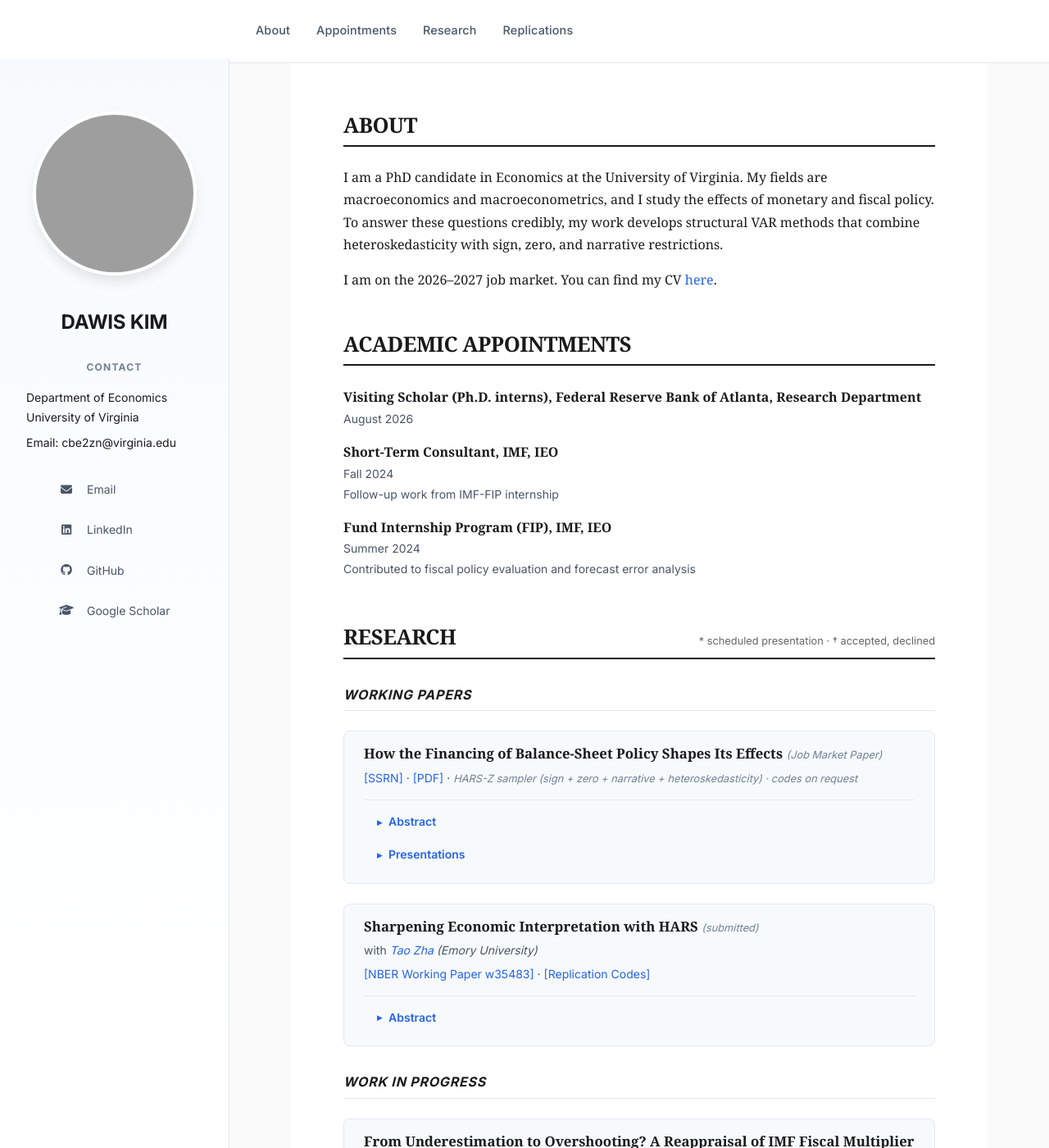
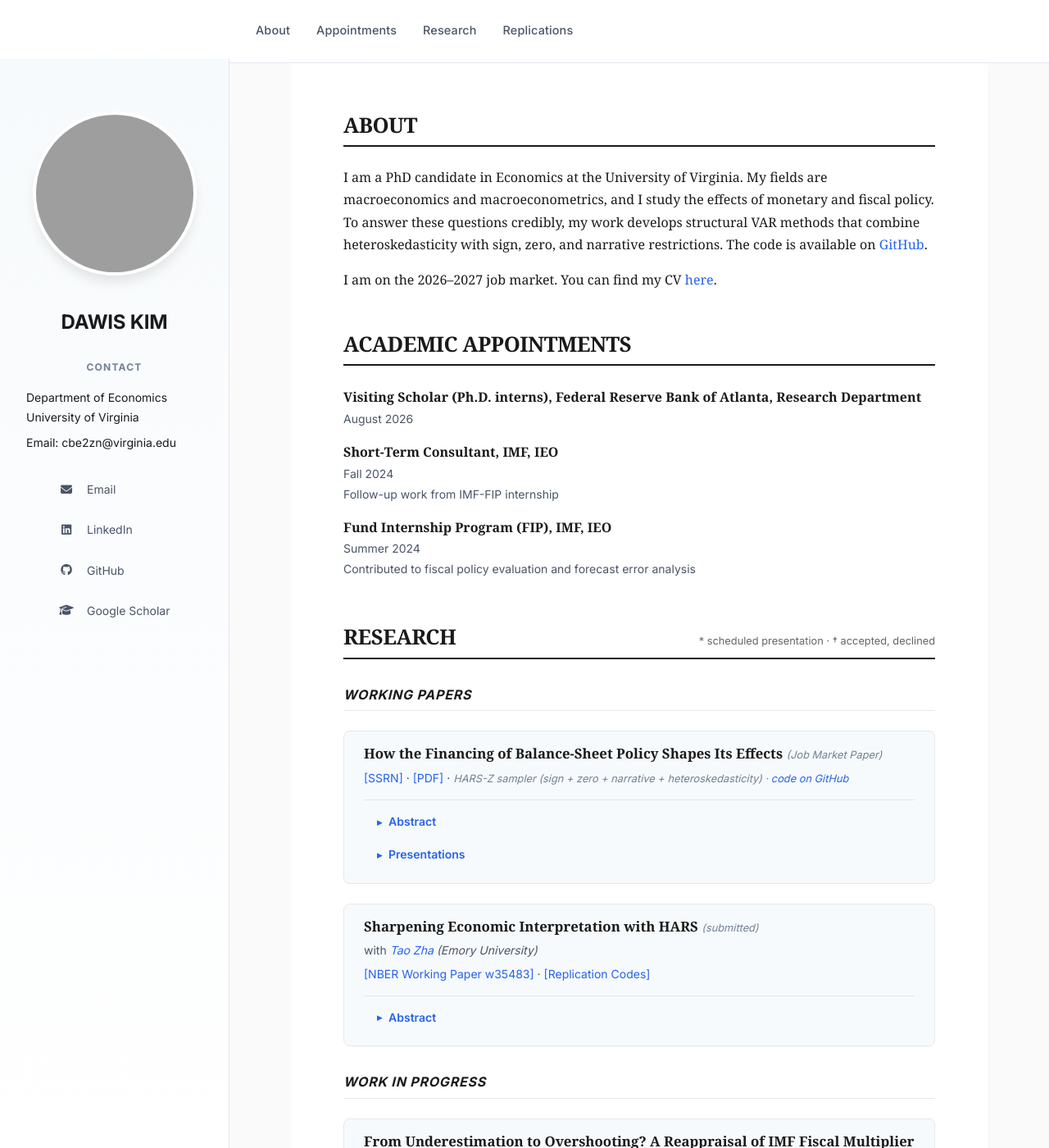
Before and after one commit to davidkim5707/website, a Jekyll site: the page built from index.md, in a window 1280 px wide and 1400 px high. Shown: the whole window at 82% size. Built offline with Jekyll 4.4.1, drawn with Linux system fonts in a browser that asks for light colours; some web fonts are replaced; grey boxes are pictures that could not be loaded.

Commit message:
Link the About intro and the two papers to the svar-hetero-toolkit repository
Co-Authored-By: Claude Fable 5.1 <noreply@anthropic.com>

```diff
--- a/index.md
+++ b/index.md
@@ -6,7 +6,7 @@ title: About
 # ABOUT
 {: #about}
 
-I am a PhD candidate in Economics at the University of Virginia. My fields are macroeconomics and macroeconometrics, and I study the effects of monetary and fiscal policy. To answer these questions credibly, my work develops structural VAR methods that combine heteroskedasticity with sign, zero, and narrative restrictions.
+I am a PhD candidate in Economics at the University of Virginia. My fields are macroeconomics and macroeconometrics, and I study the effects of monetary and fiscal policy. To answer these questions credibly, my work develops structural VAR methods that combine heteroskedasticity with sign, zero, and narrative restrictions. The code is available on [GitHub](https://github.com/davidkim5707/svar-hetero-toolkit).
 {: .about-intro}
 
 I am on the 2026–2027 job market. You can find my CV [here]({{ site.baseurl }}/Dawis_Kim_CV.pdf).
@@ -41,7 +41,7 @@ I am on the 2026–2027 job market. You can find my CV [here]({{ site.baseurl }}
 
 <dl>
   <dt>How the Financing of Balance-Sheet Policy Shapes Its Effects <span class="paper-status">(Job Market Paper)</span></dt>
-  <dd><a href="https://papers.ssrn.com/sol3/papers.cfm?abstract_id=7214338">[SSRN]</a> &middot; <a href="{{ site.baseurl }}/jmp_dawis.pdf">[PDF]</a> &middot; <span class="code-note">HARS-Z sampler (sign + zero + narrative + heteroskedasticity) &middot; codes on request</span></dd>
+  <dd><a href="https://papers.ssrn.com/sol3/papers.cfm?abstract_id=7214338">[SSRN]</a> &middot; <a href="{{ site.baseurl }}/jmp_dawis.pdf">[PDF]</a> &middot; <span class="code-note">HARS-Z sampler (sign + zero + narrative + heteroskedasticity) &middot; <a href="https://github.com/davidkim5707/svar-hetero-toolkit">code on GitHub</a></span></dd>
   <dd class="abstract-toggle">
     <details>
       <summary>Abstract</summary>
@@ -65,7 +65,7 @@ I am on the 2026–2027 job market. You can find my CV [here]({{ site.baseurl }}
 <dl>
   <dt><a href="https://www.nber.org/system/files/working_papers/w35483/w35483.pdf">Sharpening Economic Interpretation with HARS</a> <span class="paper-status">(submitted)</span></dt>
   <dd>with <em><a href="http://www.tzha.net/" target="_blank">Tao Zha</a> (Emory University)</em></dd>
-  <dd><a href="https://www.nber.org/papers/w35483">[NBER Working Paper w35483]</a> &middot; <a href="https://www.dropbox.com/scl/fo/i2fxistcz7r6slpc58j54/ALYBgJbM-d0D_x5k8_MiIHc?rlkey=uzhibvhrvz41keckbjjmx45bg&st=yfmw6879&dl=0">[Replication Codes]</a></dd>
+  <dd><a href="https://www.nber.org/papers/w35483">[NBER Working Paper w35483]</a> &middot; <a href="https://github.com/davidkim5707/svar-hetero-toolkit/tree/main/replications/kim_zha2026_hars">[Replication Codes]</a></dd>
   <dd class="abstract-toggle">
     <details>
       <summary>Abstract</summary>
```
